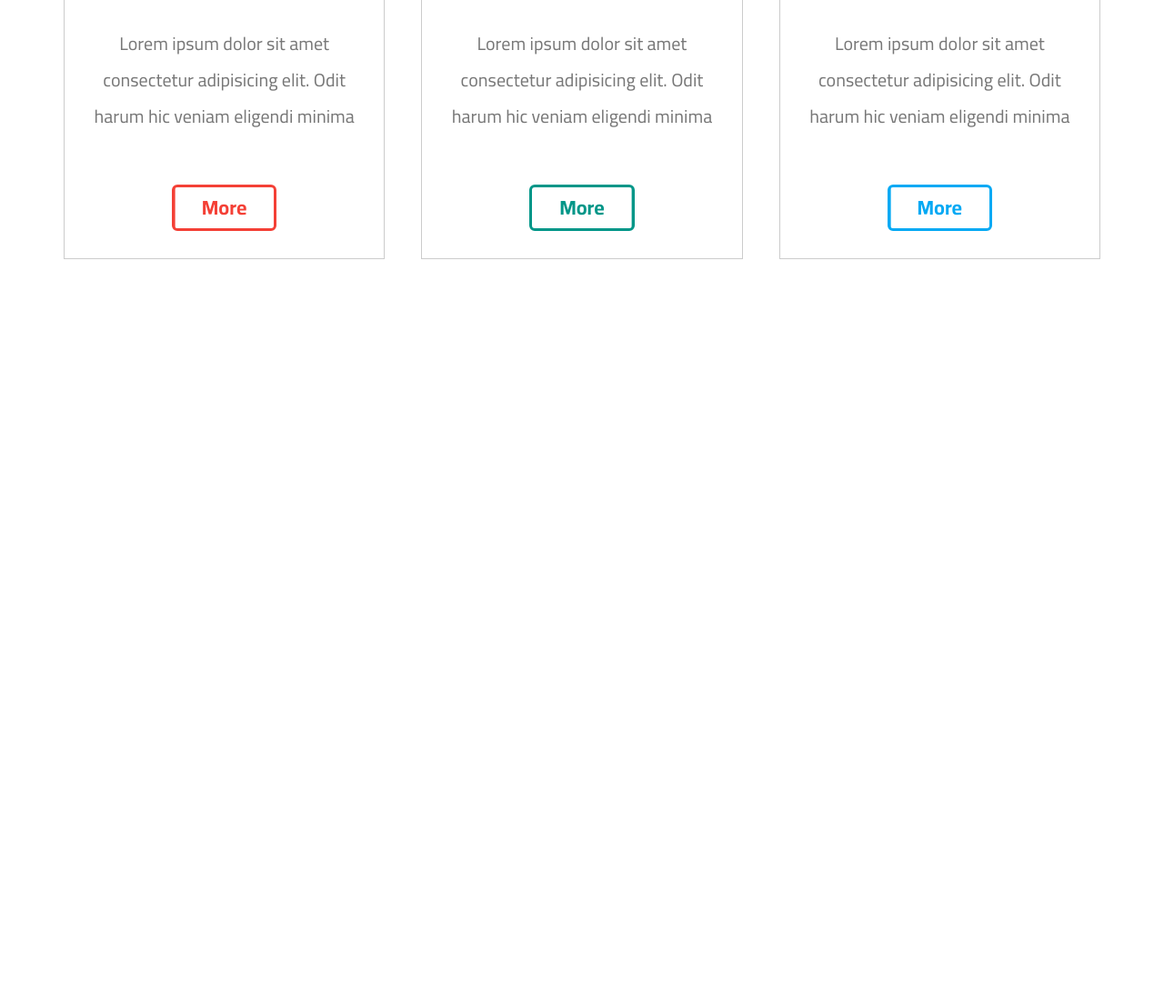
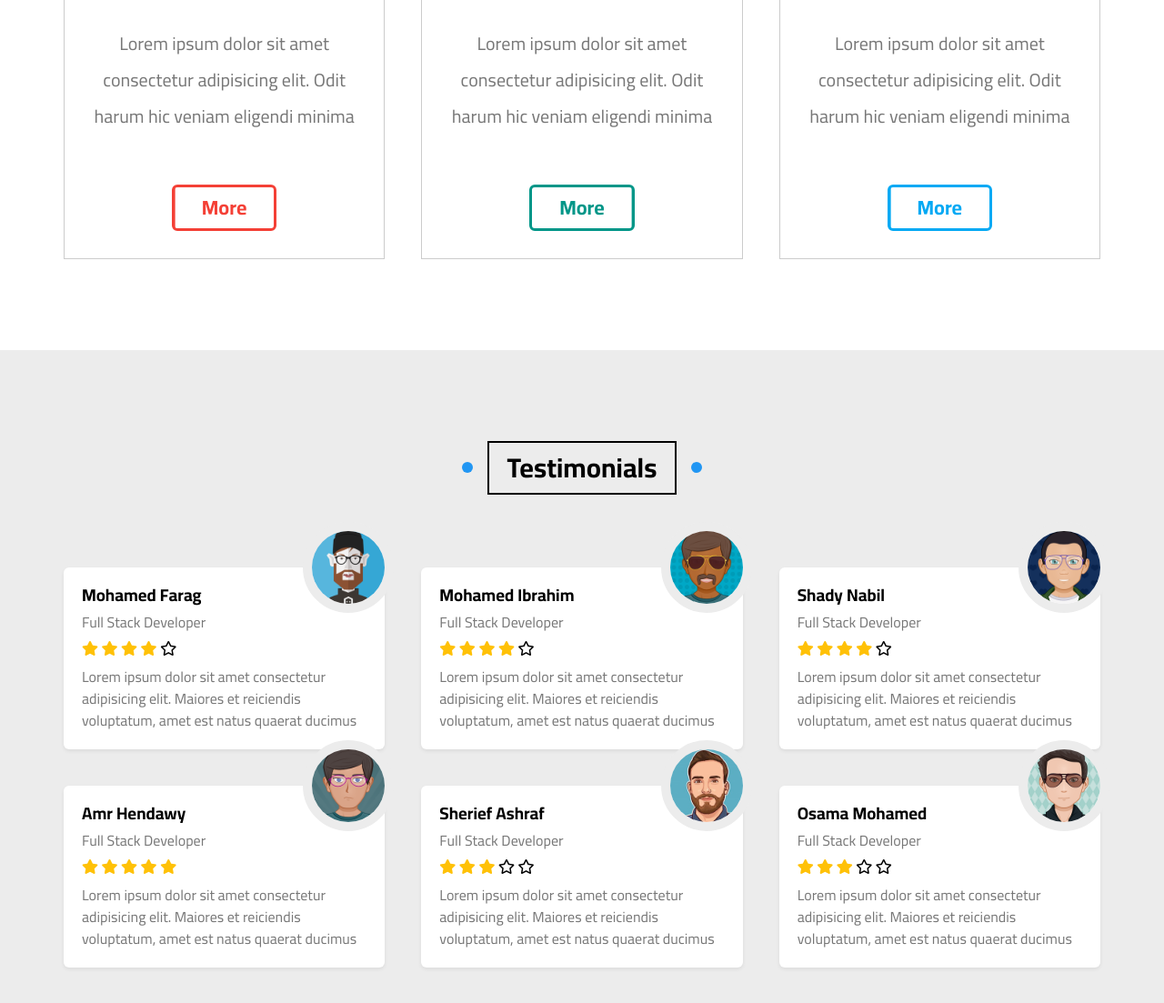
Before and after one commit to muhannaAtalla20/Project01, a plain HTML site: page index.html in a window 1280 px wide. Shown: the part 3629-4732 px from the top of the page at 91% size. Before the commit the page ends 4014 px from the top, so only its background shows below. Drawn offline with Linux system fonts and the light colour scheme; files whose address does not match are found by name.

Commit message:
Create Testimonials Section Relates #15

```diff
--- a/css/style.css
+++ b/css/style.css
@@ -536,7 +536,53 @@ a {
     background-position: left bottom;
     color: white;
 }
-  /* End Features */
+/* End Features */
+/* Start Testimonials */
+.testimonials {
+    padding-top: var(--main-padding-top);
+    padding-bottom: var(--main-padding-bottom);
+    position: relative;
+    background-color: var(--section-background);
+}
+.testimonials .container {
+    display: grid;
+    grid-template-columns: repeat(auto-fill, minmax(300px, 1fr));
+    gap: 40px;
+}
+.testimonials .box {
+    padding: 20px;
+    background-color: white;
+    box-shadow: 0 2px 4px rgb(0 0 0 / 7%);
+    border-radius: 6px;
+    position: relative;
+}
+.testimonials .box img {
+    position: absolute;
+    right: -10px;
+    top: -50px;
+    width: 100px;
+    height: 100px;
+    border-radius: 50%;
+    border: 10px solid var(--section-background);
+}
+.testimonials .box h3 {
+    margin: 0 0 10px;
+}
+.testimonials .box .title {
+    color: #777;
+    margin-bottom: 10px;
+    display: block;
+}
+.testimonials .box .rate .filled {
+    color: #ffc107;
+}
+.testimonials .box p {
+    line-height: 1.5;
+    color: #777;
+    margin-top: 10px;
+    margin-bottom: 0;
+}
+/* End Testimonials */
 /* Start Animation */
 @keyframes up-and-down {
     0% , 100% {
--- a/index.html
+++ b/index.html
@@ -250,5 +250,108 @@
         </div>
     </div>
     <!-- End Features -->
+    <!-- Start Testimonials -->
+    <div class="testimonials" id="testimonials">
+        <h2 class="main-title">Testimonials</h2>
+        <div class="container">
+        <div class="box">
+            <img src="images/avatar-01.png" alt="" />
+            <h3>Mohamed Farag</h3>
+            <span class="title">Full Stack Developer</span>
+            <div class="rate">
+            <i class="filled fas fa-star"></i>
+            <i class="filled fas fa-star"></i>
+            <i class="filled fas fa-star"></i>
+            <i class="filled fas fa-star"></i>
+            <i class="far fa-star"></i>
+            </div>
+            <p>
+            Lorem ipsum dolor sit amet consectetur adipisicing elit. Maiores et reiciendis voluptatum, amet est natus
+            quaerat ducimus
+            </p>
+            </div>
+        <div class="box">
+            <img src="images/avatar-02.png" alt="" />
+            <h3>Mohamed Ibrahim</h3>
+            <span class="title">Full Stack Developer</span>
+            <div class="rate">
+            <i class="filled fas fa-star"></i>
+            <i class="filled fas fa-star"></i>
+            <i class="filled fas fa-star"></i>
+            <i class="filled fas fa-star"></i>
+            <i class="far fa-star"></i>
+            </div>
+            <p>
+            Lorem ipsum dolor sit amet consectetur adipisicing elit. Maiores et reiciendis voluptatum, amet est natus
+            quaerat ducimus
+            </p>
+        </div>
+        <div class="box">
+            <img src="images/avatar-03.png" alt="" />
+            <h3>Shady Nabil</h3>
+            <span class="title">Full Stack Developer</span>
+            <div class="rate">
+            <i class="filled fas fa-star"></i>
+            <i class="filled fas fa-star"></i>
+            <i class="filled fas fa-star"></i>
+            <i class="filled fas fa-star"></i>
+            <i class="far fa-star"></i>
+            </div>
+            <p>
+            Lorem ipsum dolor sit amet consectetur adipisicing elit. Maiores et reiciendis voluptatum, amet est natus
+            quaerat ducimus
+            </p>
+        </div>
+        <div class="box">
+            <img src="images/avatar-04.png" alt="" />
+            <h3>Amr Hendawy</h3>
+            <span class="title">Full Stack Developer</span>
+            <div class="rate">
+            <i class="filled fas fa-star"></i>
+            <i class="filled fas fa-star"></i>
+            <i class="filled fas fa-star"></i>
+            <i class="filled fas fa-star"></i>
+            <i class="filled fas fa-star"></i>
+            </div>
+            <p>
+            Lorem ipsum dolor sit amet consectetur adipisicing elit. Maiores et reiciendis voluptatum, amet est natus
+            quaerat ducimus
+            </p>
+        </div>
+        <div class="box">
+            <img src="images/avatar-05.png" alt="" />
+            <h3>Sherief Ashraf</h3>
+            <span class="title">Full Stack Developer</span>
+            <div class="rate">
+            <i class="filled fas fa-star"></i>
+            <i class="filled fas fa-star"></i>
+            <i class="filled fas fa-star"></i>
+            <i class="far fa-star"></i>
+            <i class="far fa-star"></i>
+            </div>
+            <p>
+            Lorem ipsum dolor sit amet consectetur adipisicing elit. Maiores et reiciendis voluptatum, amet est natus
+            quaerat ducimus
+            </p>
+        </div>
+        <div class="box">
+            <img src="images/avatar-06.png" alt="" />
+            <h3>Osama Mohamed</h3>
+            <span class="title">Full Stack Developer</span>
+            <div class="rate">
+            <i class="filled fas fa-star"></i>
+            <i class="filled fas fa-star"></i>
+            <i class="filled fas fa-star"></i>
+            <i class="far fa-star"></i>
+            <i class="far fa-star"></i>
+            </div>
+            <p>
+            Lorem ipsum dolor sit amet consectetur adipisicing elit. Maiores et reiciendis voluptatum, amet est natus
+            quaerat ducimus
+            </p>
+        </div>
+        </div>
+    </div>
+    <!-- End Testimonials -->
 </body>
 </html>
```
